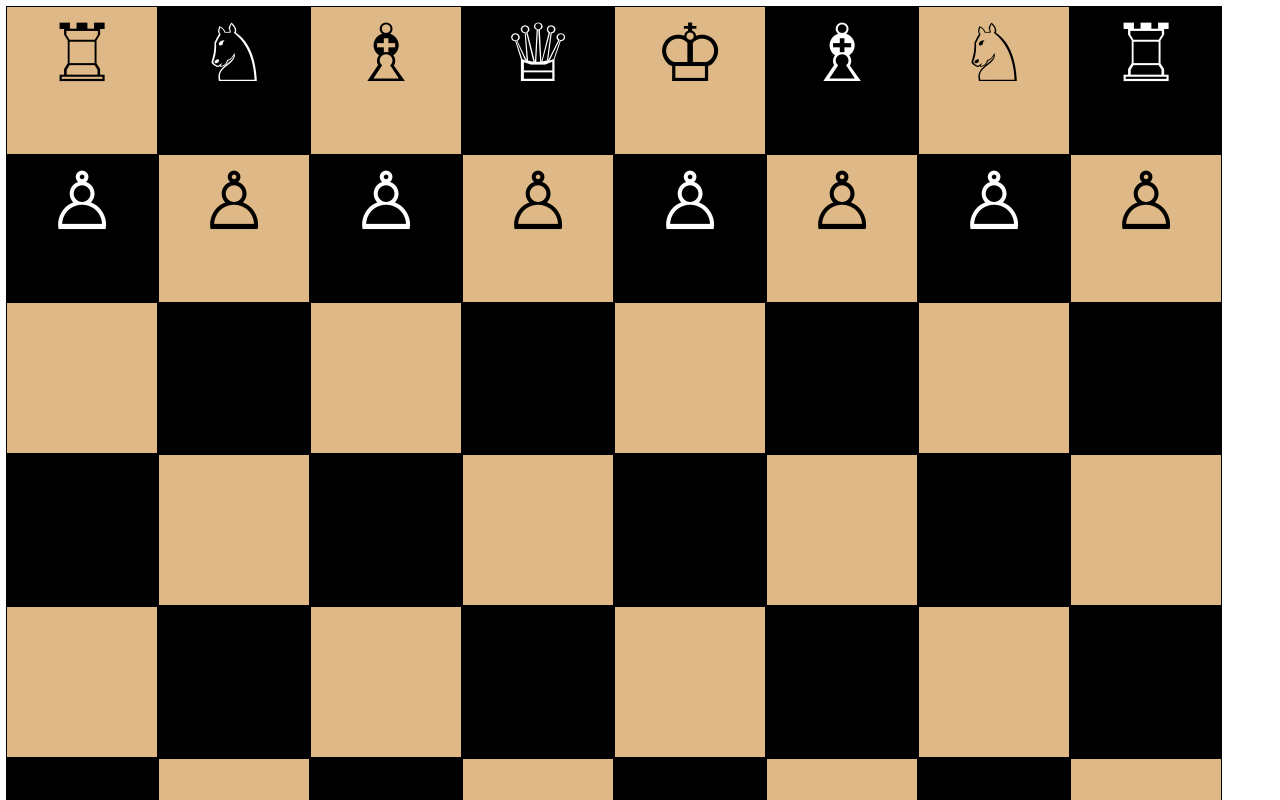
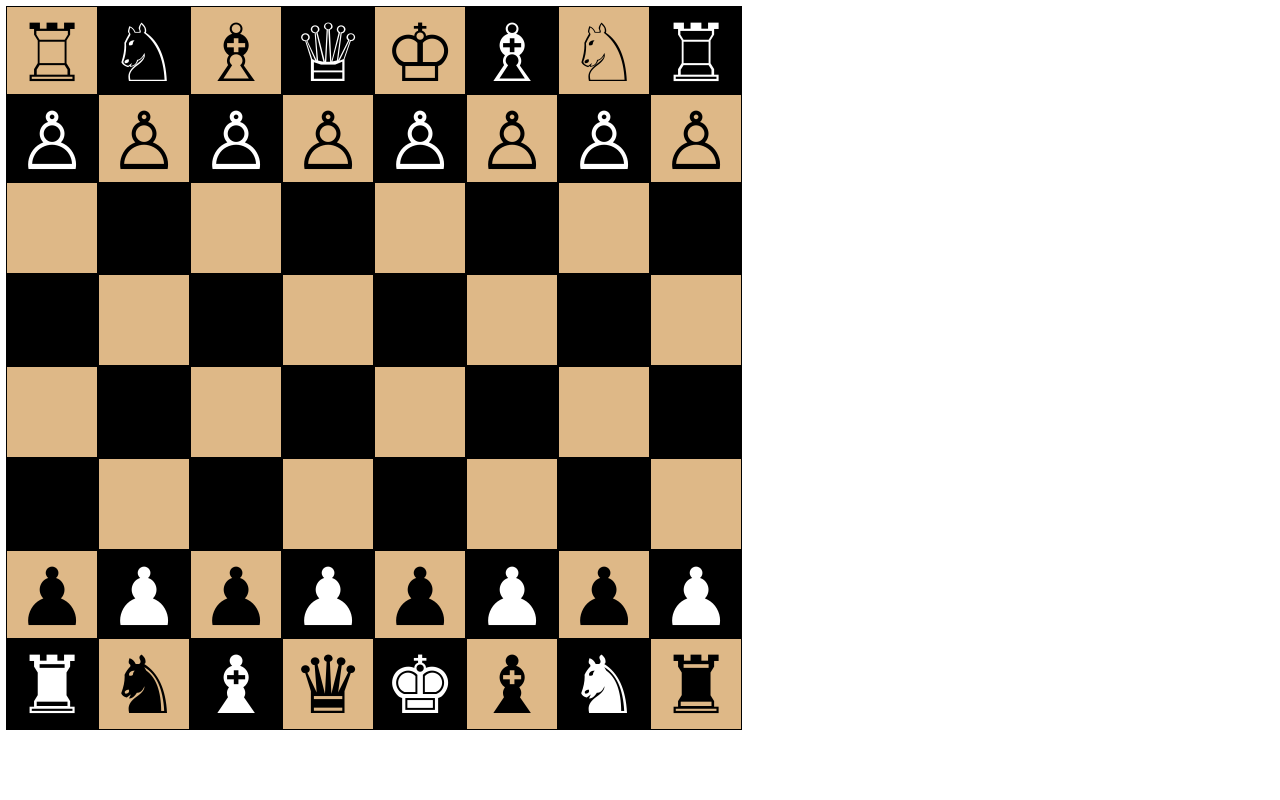
Before and after one commit to Arafat-hossain232/Chessboard, a plain HTML site: page index.html in a window 1280 px wide. Shown: the top 800 px of the page. Drawn offline with Linux system fonts and the light colour scheme.

Commit message:
[commit message]

```diff
--- a/style.css
+++ b/style.css
@@ -1,6 +1,6 @@
 #box{
-    height: 150px;
-    width: 150px;
+    height: 90px;
+    width: 90px;
     background-color: burlywood;
     border: 1px solid black;
     display: inline-block;
@@ -11,8 +11,8 @@
 }
 
 #black{
-    height: 150px;
-    width: 150px;
+    height: 90px;
+    width: 90px;
     background-color: black;
     border: 1px solid black;
     display: inline-block;
```
